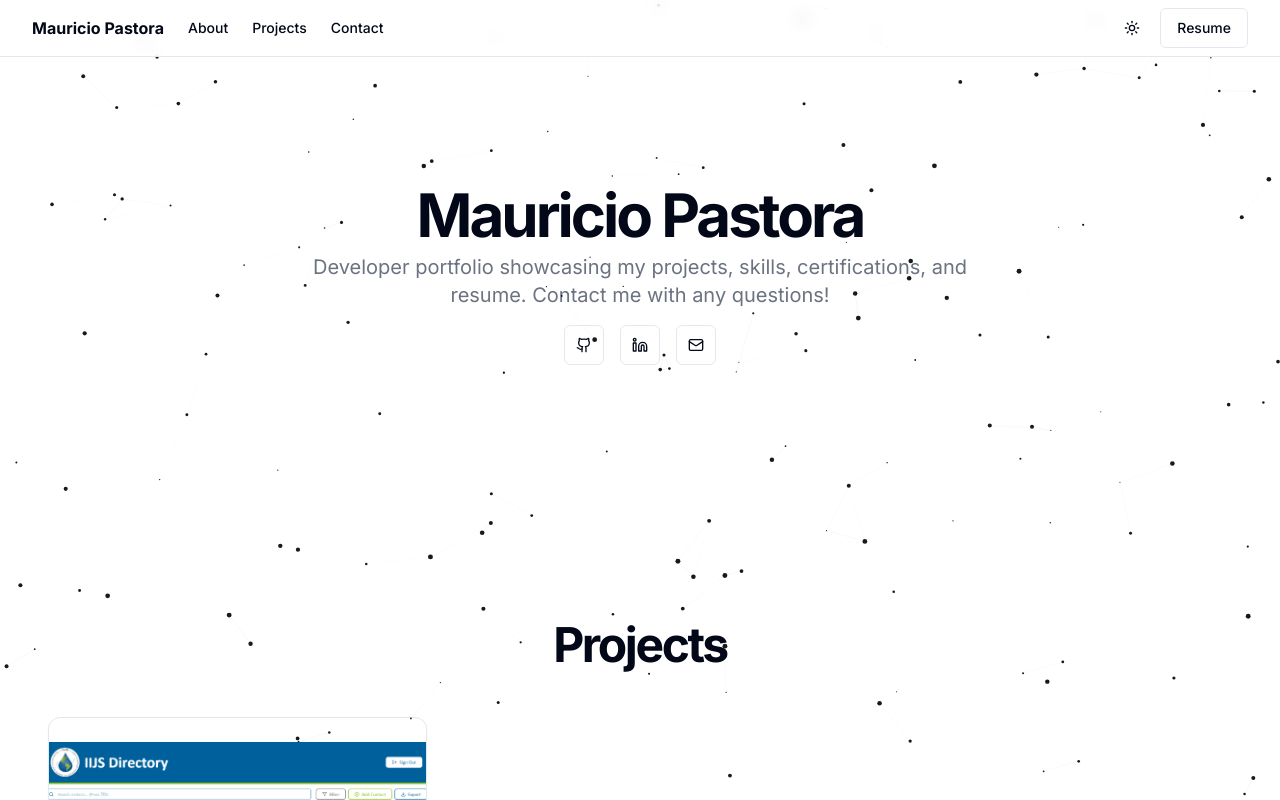
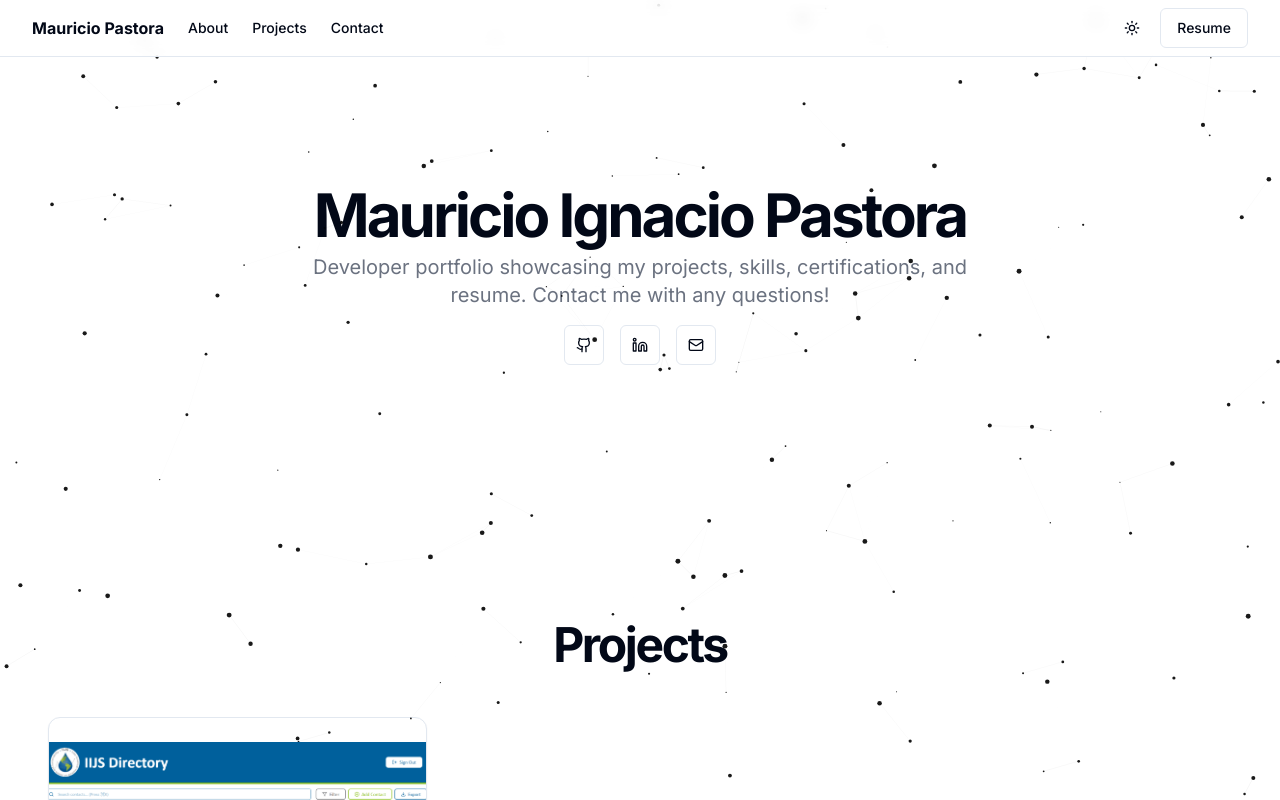
Before and after one commit to MauricioIPastora/personal-website, a Next.js app: page / in a window 1280 px wide. Shown: the top 800 px of the page. Built offline with nearby package versions, Linux system fonts and the light colour scheme.

Commit message:
deploying website to AWS

```diff
--- a/src/app/page.tsx
+++ b/src/app/page.tsx
@@ -55,7 +55,7 @@ export default function Page() {
             <div className="flex flex-col items-center justify-center space-y-4 text-center">
               <div className="space-y-2">
                 <h1 className="text-3xl font-bold tracking-tighter sm:text-4xl md:text-5xl lg:text-6xl/none">
-                  Mauricio Pastora
+                  Mauricio Ignacio Pastora
                 </h1>
                 <p className="mx-auto max-w-[700px] text-gray-500 md:text-xl dark:text-gray-400">
                   Developer portfolio showcasing my projects, skills,
```
